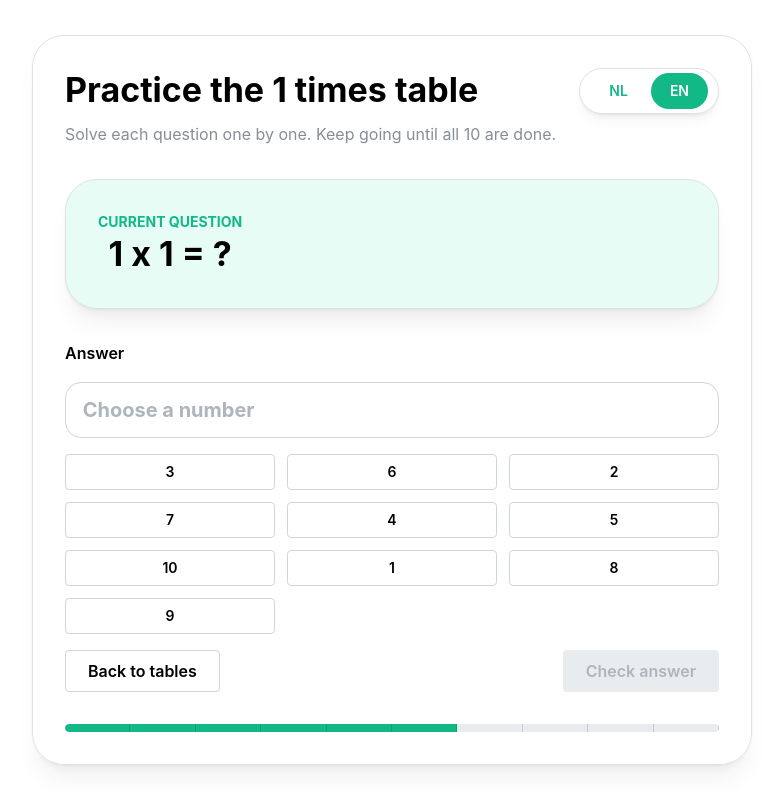
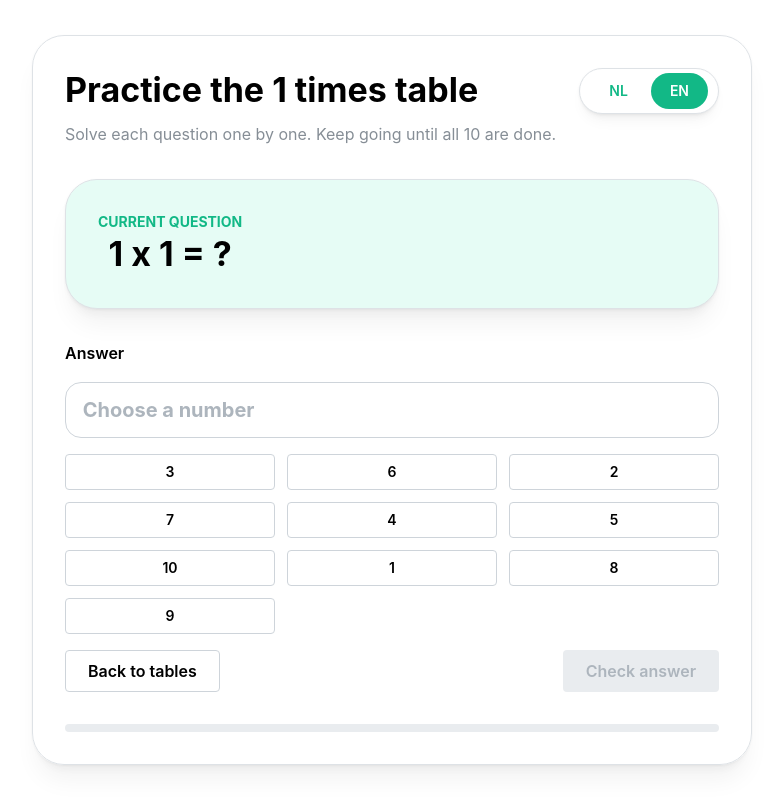
Before and after one commit to StefanBilliet/multiplication-tables, a React (Vite) app: page /tables/1/practice in a window 1280 px wide. Shown: the whole page, without its empty margins (248-1031 px from the left). Built offline with nearby package versions, Linux system fonts and the light colour scheme.

Commit message:
US-18 refactor: share practice progress derivation across session screens

```diff
--- /dev/null
+++ b/src/practice-session/components/derivePracticeProgress.ts
@@ -0,0 +1,10 @@
+import type { CurrentQuestionState } from '../models/types';
+
+const derivePracticeProgress = (session: CurrentQuestionState) => {
+  return {
+    currentQuestion: session.currentQuestionIndex + 1,
+    questionCount: session.questionSequence.length,
+  };
+};
+
+export default derivePracticeProgress;
--- /dev/null
+++ b/src/practice-session/components/practiceProgress.tsx
@@ -0,0 +1,16 @@
+import { Progress } from '@mantine/core';
+import type { FC } from 'react';
+
+type PracticeProgressProps = {
+  currentQuestion: number;
+  questionCount: number;
+};
+
+const PracticeProgress: FC<PracticeProgressProps> = ({ currentQuestion, questionCount }) => {
+  const value =
+    questionCount <= 1 ? 100 : Math.round(Math.min(((currentQuestion - 1) / (questionCount - 1)) * 100, 100));
+
+  return <Progress aria-label="Practice progress" value={value} />;
+};
+
+export default PracticeProgress;
--- a/src/practice-session/components/practiceScreen.tsx
+++ b/src/practice-session/components/practiceScreen.tsx
@@ -1,12 +1,13 @@
-import { Card, Center, Progress, Stack } from '@mantine/core';
+import { Card, Center, Stack } from '@mantine/core';
 import type { FC } from 'react';
 import { useTranslation } from 'react-i18next';
 import { useParams } from 'react-router-dom';
 import { useAppStore } from '../../app/store/appStore';
-import PracticeFlow from '../models/practiceFlow';
 import ActiveSessionMode from './activeSessionMode';
 import CurrentQuestionPrompt from './currentQuestionPrompt';
+import derivePracticeProgress from './derivePracticeProgress';
 import Header from './header';
+import PracticeProgress from './practiceProgress';
 import classes from './practiceScreen.module.css';
 import SummaryMode from './summaryMode';
 import useActiveSessionViewModel from './useActiveSessionViewModel';
@@ -33,11 +34,13 @@ const PracticeScreen: FC = () => {
     <Center className={classes.page}>
       <Card variant="shell" className={classes.pageCard}>
         <Header
-          description={PracticeFlow.isComplete(session) ? t('practiceSession.header.completedDescription') : undefined}
+          description={
+            session.kind === 'sessionComplete' ? t('practiceSession.header.completedDescription') : undefined
+          }
           selectedTable={selectedTable}
         />
 
-        {PracticeFlow.isComplete(session) ? (
+        {session.kind === 'sessionComplete' ? (
           <SummaryMode session={session} />
         ) : (
           <Stack gap="xl">
@@ -56,9 +59,7 @@ const PracticeScreen: FC = () => {
               onSelectAnswer={handleSelectAnswer}
             />
 
-            <div className={classes.progressFrame}>
-              <Progress aria-label="Practice progress" className={classes.progressBar} value={60} />
-            </div>
+            <PracticeProgress {...derivePracticeProgress(session)} />
           </Stack>
         )}
       </Card>
--- a/src/practice-session/components/testScreen.tsx
+++ b/src/practice-session/components/testScreen.tsx
@@ -1,9 +1,10 @@
 import { Card, Center, Stack, Text, Title } from '@mantine/core';
 import type { FC } from 'react';
 import { useTranslation } from 'react-i18next';
-import PracticeFlow from '../models/practiceFlow';
 import ActiveSessionMode from './activeSessionMode';
 import CurrentQuestionPrompt from './currentQuestionPrompt';
+import derivePracticeProgress from './derivePracticeProgress';
+import PracticeProgress from './practiceProgress';
 import SummaryMode from './summaryMode';
 import classes from './testScreen.module.css';
 import useTestQuestionSource from './useTestQuestionSource';
@@ -24,7 +25,7 @@ const TestScreen: FC = () => {
             <Text c="dimmed">{t('testSection.description')}</Text>
           </Stack>
 
-          {PracticeFlow.isComplete(session) ? (
+          {session.kind === 'sessionComplete' ? (
             <SummaryMode session={session} totalQuestionCount={20} />
           ) : (
             <>
@@ -40,6 +41,7 @@ const TestScreen: FC = () => {
                 onContinue={continueSession}
                 onSelectAnswer={selectAnswer}
               />
+              <PracticeProgress {...derivePracticeProgress(session)} />
             </>
           )}
         </Stack>
```
Also changed, not shown: 2 other files (tests, documents, lock files or other folders).
